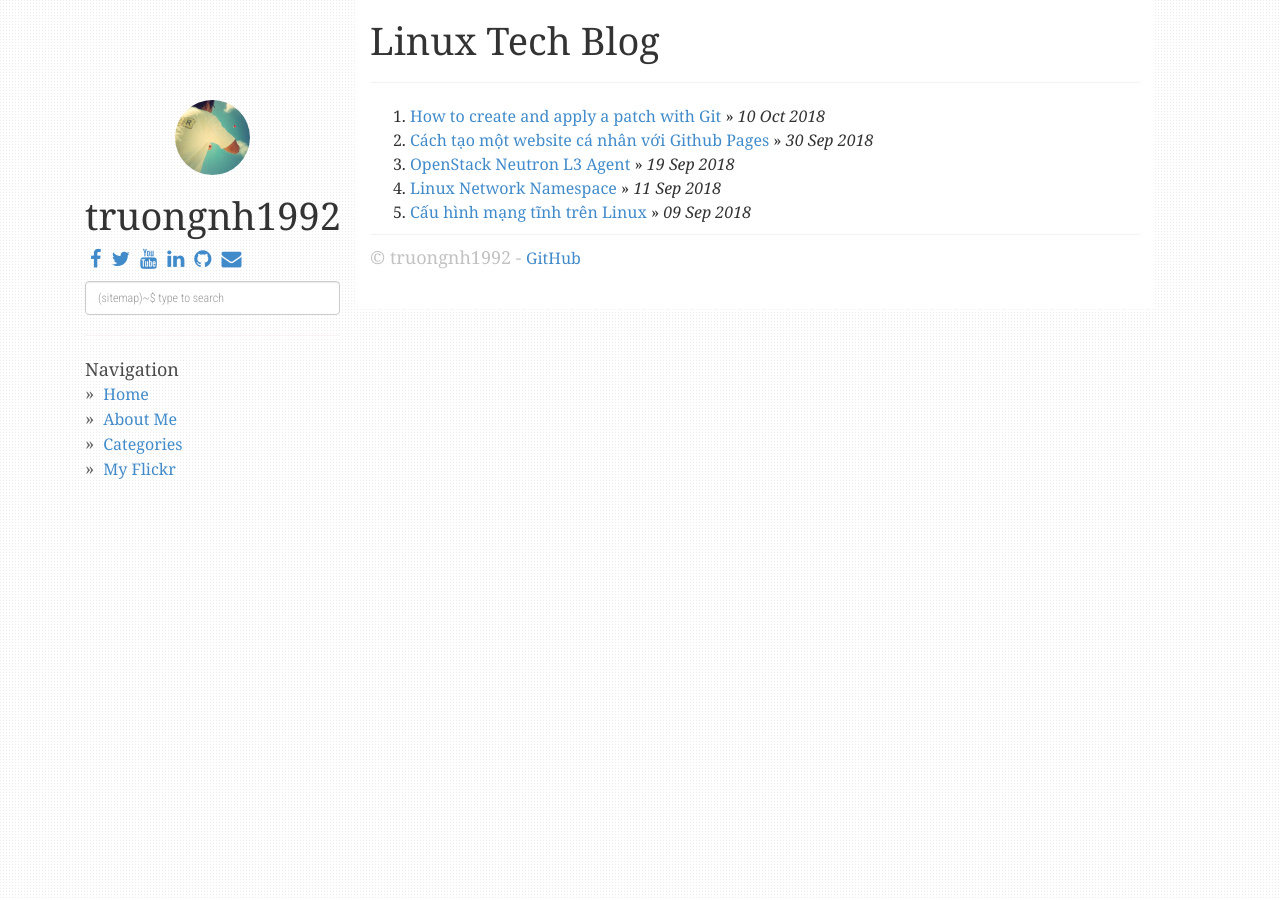
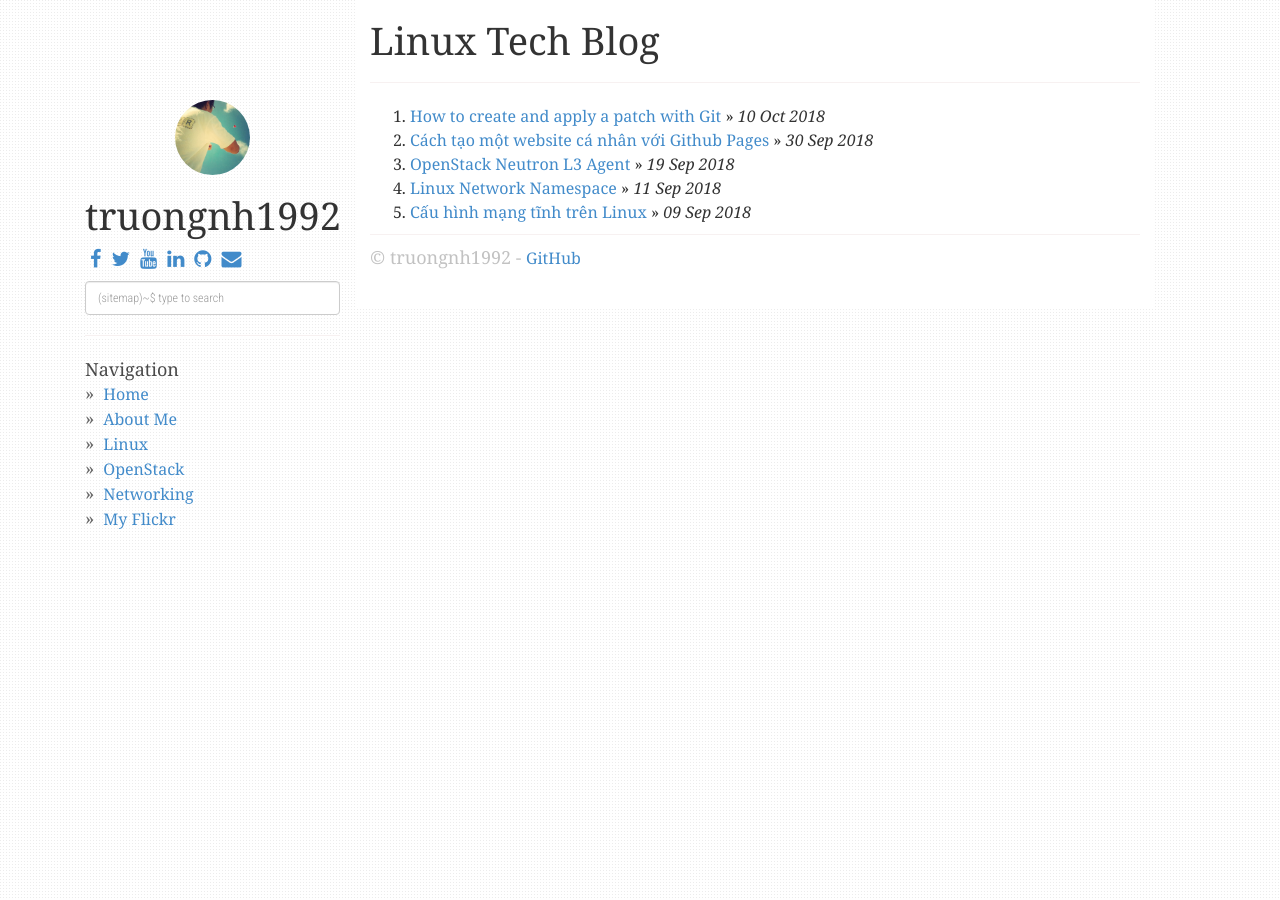
Before and after one commit to truongnh1992/truongnh1992.github.io, a Jekyll site: the page built from index.html, in a window 1280 px wide. Built offline with Jekyll 4.4.1, drawn with Linux system fonts in a browser that asks for light colours; nearby versions of some CDN libraries; the list of posts is cut into pages by our own code.

Commit message:
update cata
Signed-off-by: Nguyen Hai Truong <truongnh@vn.fujitsu.com>

```diff
--- a/_config.yml
+++ b/_config.yml
@@ -36,8 +36,12 @@ share:
 urls:
     - text: About Me
       url: /about/
-    - text: Categories
-      url: /category/
+    - text: Linux
+      url: /category/linux
+    - text: OpenStack
+      url: /category/openstack
+    - text: Networking
+      url: /category/networking
     - text: My Flickr
       url: https://www.flickr.com/photos/haitruonghp
 
```
